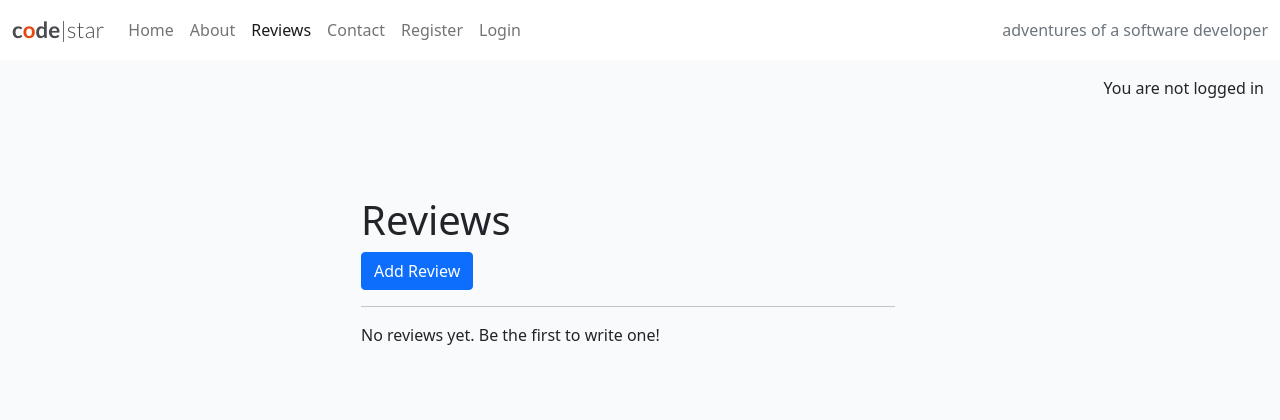
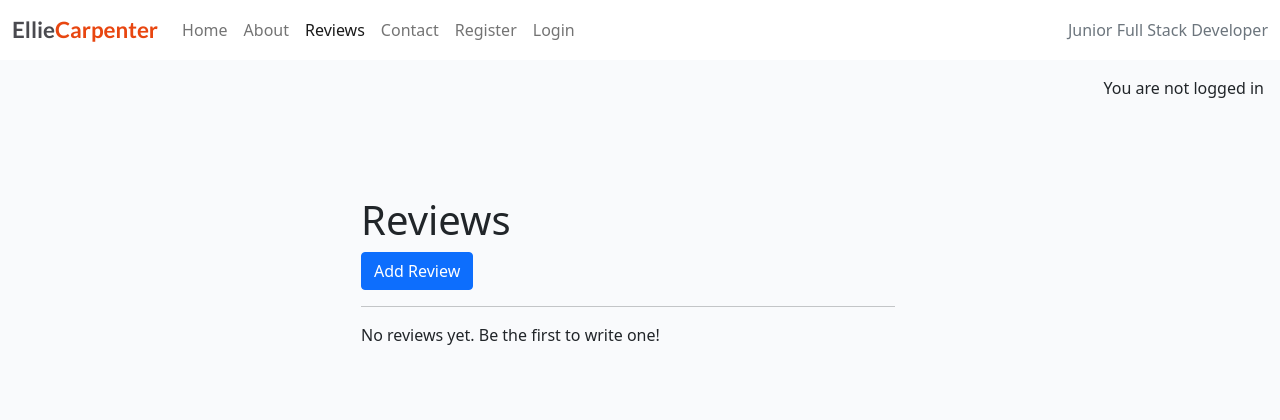
Before and after one commit to els-390/CI-Capstone-Portfolio-Project-Clone, a Django app: page /reviews/ in a window 1280 px wide. Shown: the top 420 px of the page. Run offline with Django 4.2, Linux system fonts and the light colour scheme; data that the repository does not hold is empty; some libraries are stand-ins or nearby versions.

Commit message:
Update review and base.html from CI template

```diff
--- a/reviews/templates/reviews/review_list.html
+++ b/reviews/templates/reviews/review_list.html
@@ -13,7 +13,7 @@
                 <div>
                     {% for review in reviews %}
                     <div>
-                        {% if not review.approved and review.author == user %}
+                        {% if not review.approved and review.author == request.user %}
                         <p class="approval">This review is awaiting approval</p>
                         {% endif %}
                         <h3>{{ review.review_title }}</h3>
--- a/templates/base.html
+++ b/templates/base.html
@@ -40,8 +40,7 @@
     <!-- Navigation -->
     <nav class="navbar navbar-expand-lg navbar-light bg-white">
         <div class="container-fluid">
-            <a class="navbar-brand" href="{% url 'home' %}"><span class="brand">c<span class="red-o">o</span>de<span
-                        class="thin">|star</span></span></a>
+            <a class="navbar-brand" href="{% url 'home' %}"><span class="brand">Ellie<span class="red-o">Carpenter</span></a>
             <button class="navbar-toggler" type="button" data-bs-toggle="collapse" data-bs-target="#navbarText"
                 aria-controls="navbarText" aria-expanded="false" aria-label="Toggle navigation">
                 <span class="navbar-toggler-icon"></span>
@@ -81,7 +80,7 @@
                     {% endif %}
                 </ul>
                 <span class="navbar-text text-muted">
-                    adventures of a software developer
+                    Junior Full Stack Developer
                 </span>
             </div>
         </div>
```
